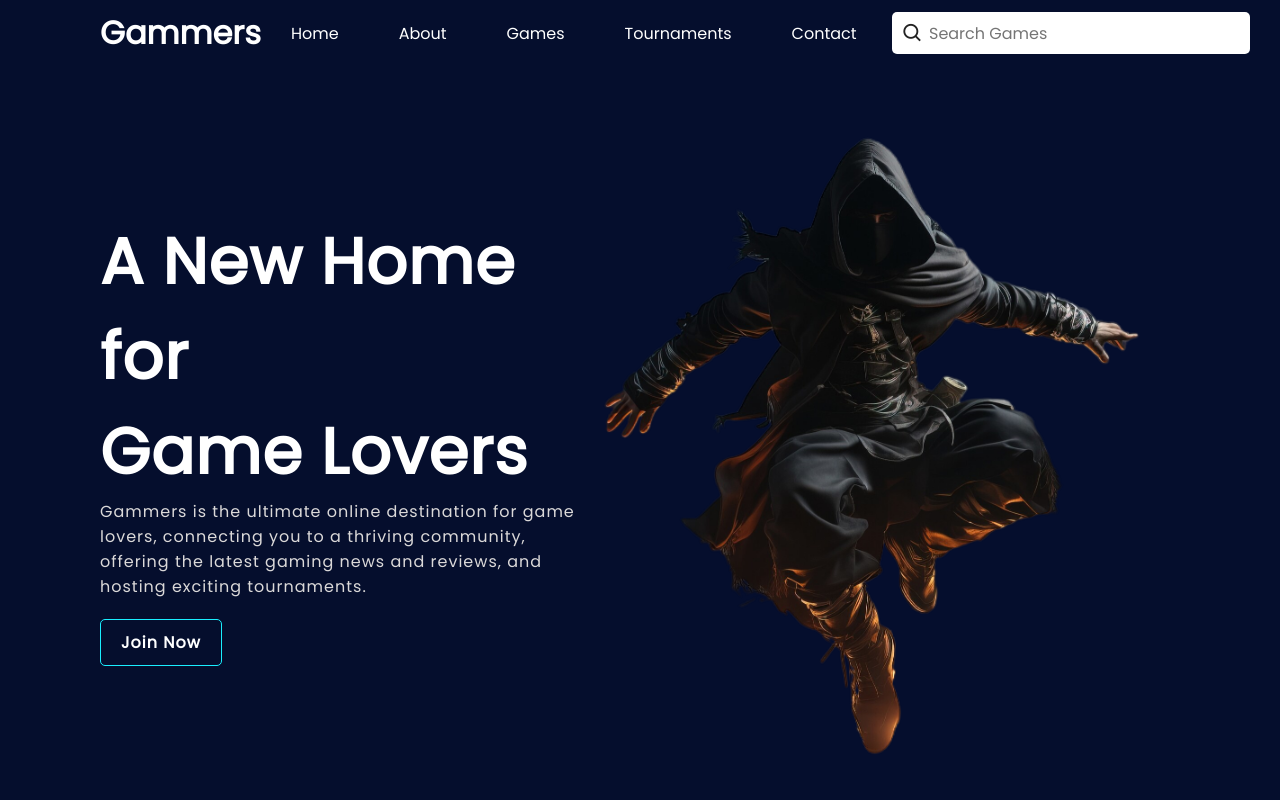
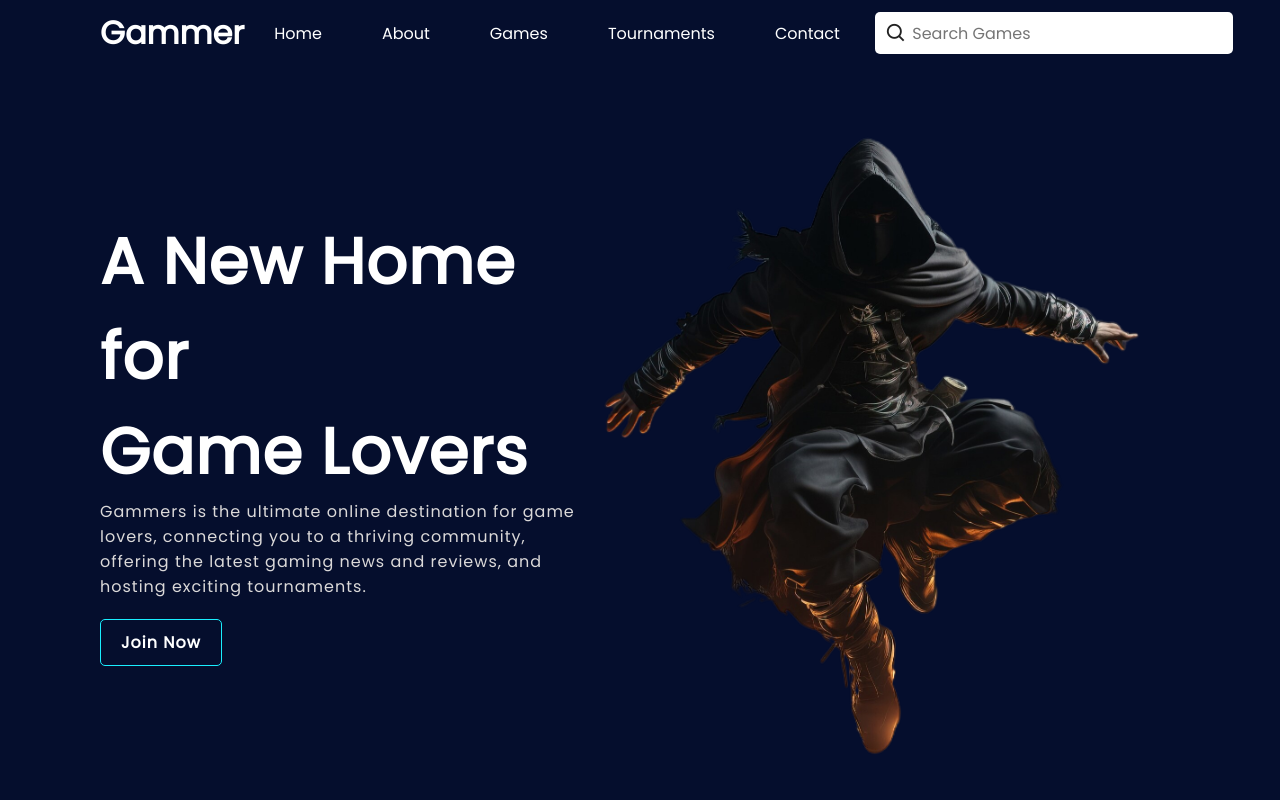
Before and after one commit to abrar1335/gamer, a plain HTML site: page index.html in a window 1280 px wide. Shown: the top 800 px of the page. Drawn offline with nearby package versions, Linux system fonts and the light colour scheme.

Commit message:
Update index.html

```diff
--- a/index.html
+++ b/index.html
@@ -8,7 +8,7 @@
     </head>
     <body>
         <header>
-            <a href="#" class="logo">Gammers</a>
+            <a href="#" class="logo">Gammer</a>
             <ul class="nav">
                 <li><a href="#home">Home</a></li>
                 <li><a href="#about">About</a></li>
@@ -281,7 +281,7 @@
         <!-- Footer -->
         <footer>
             <div class="info">
-                <a href="#" class="logo">Gammers</a>
+                <a href="#" class="logo">Gammer</a>
                 <p><i class='bx bx-copyright' ></i> 2022 All Rights Reserved</p>
                 <ul>
                     <li><a href="#"><i class='bx bxl-facebook' ></i></a></li>
```
